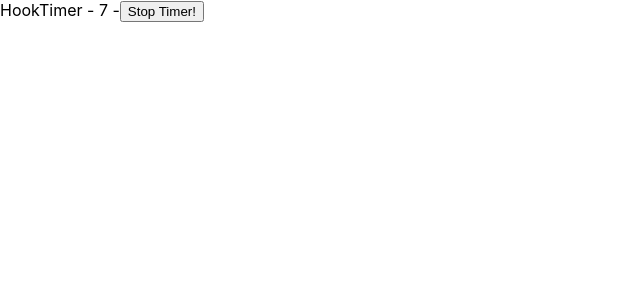
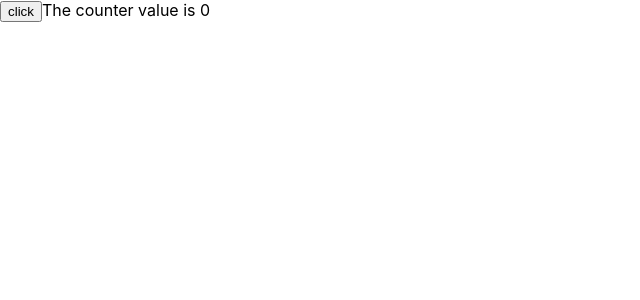
Before and after one commit to Kutsuruk/react-ts-practice, a React (Create React App) app: page / in a window 1280 px wide. Shown: the top 300 px of the page, without its empty margins (0-640 px from the left). Built offline with nearby package versions, Linux system fonts and the light colour scheme.

Commit message:
Typins class components with props and state.

```diff
--- a/src/App.tsx
+++ b/src/App.tsx
@@ -9,12 +9,12 @@ import Button from "./components/Button";
 import Input from "./components/Input";
 import Container from "./components/Container";
 import LoggedIn from "./components/state/LoggedIn";
-import Counter from "./components/state/Counter";
 import ThemeContextProvider from "./components/context/ThemeContext";
 import Box from "./components/context/Box";
 import UserContextProvider from "./components/context/UserContext";
 import User from "./components/context/User";
 import MutableRef from "./components/ref/MutableRef";
+import Counter from "./components/class/Counter";
 
 function App() {
     const person = {
@@ -38,7 +38,7 @@ function App() {
 
   return (
     <div>
-        <MutableRef />
+        <Counter message='The counter value is' />
     </div>
   );
 }
--- /dev/null
+++ b/src/components/class/Counter.tsx
@@ -0,0 +1,30 @@
+import {Component} from "react";
+
+type CounterProps = {
+    message: string
+}
+
+type CounterState = {
+    counter: number
+}
+
+class Counter extends Component<CounterProps, CounterState>{
+    state = {
+        counter: 0,
+    }
+
+    handleClick = () => {
+        this.setState((prevState) => ({counter: prevState.counter + 1}))
+    }
+
+    render() {
+        return(
+            <div>
+                <button onClick={this.handleClick}>click</button>
+                {this.props.message} {this.state.counter}
+            </div>
+        )
+    }
+}
+
+export default Counter
```
